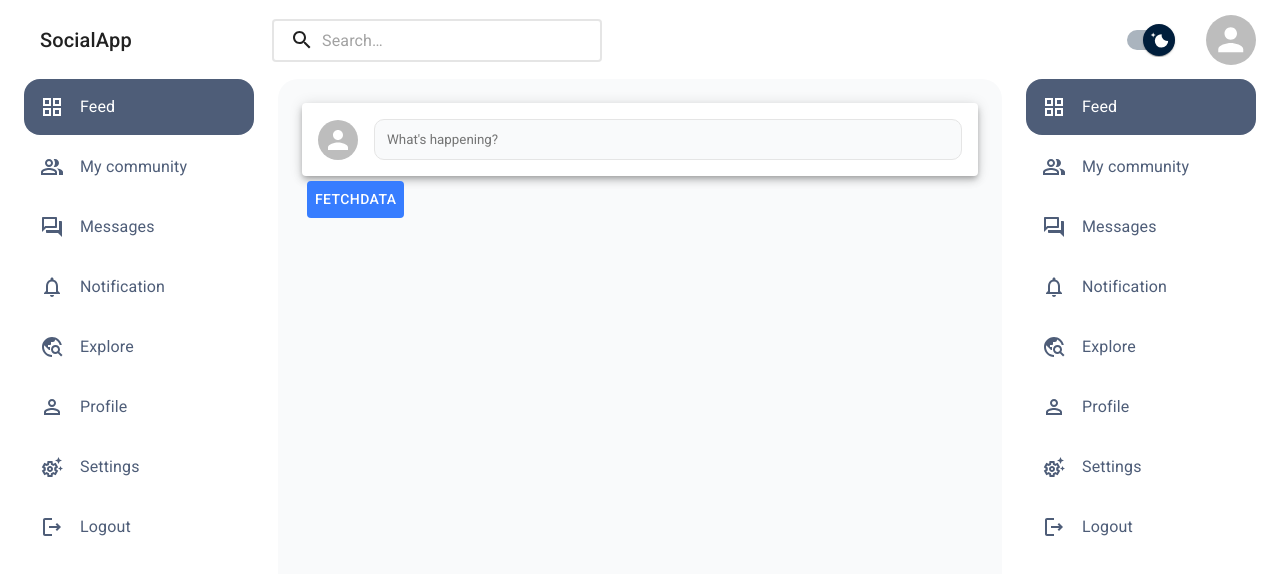
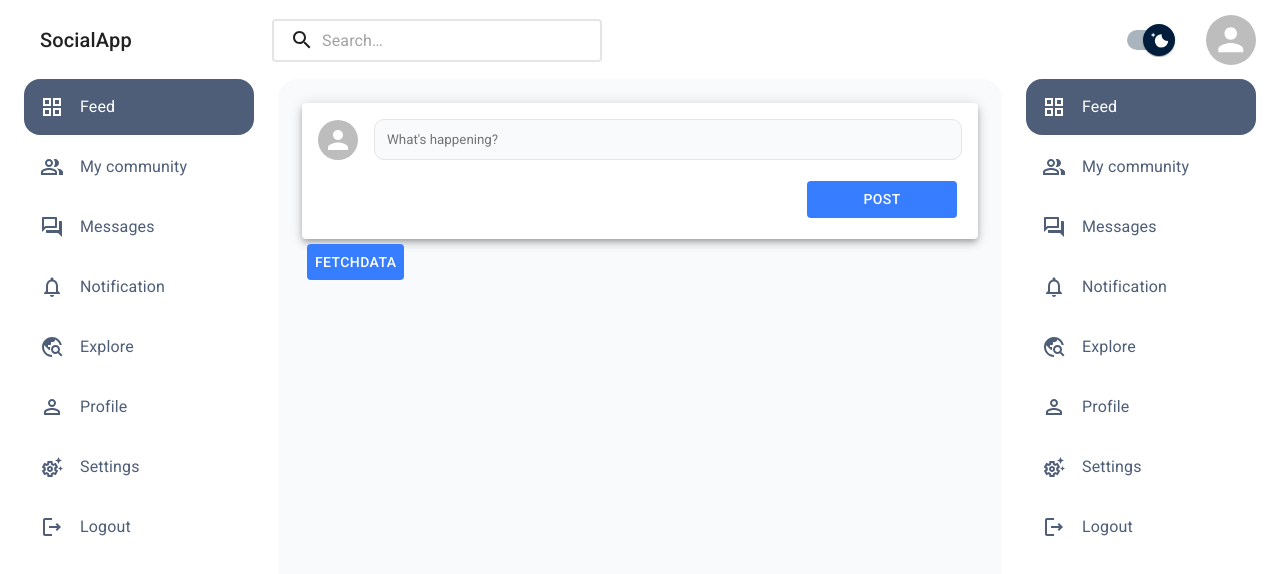
Before and after one commit to waihinsoe/socialApp, a React (Vite) app in the folder frontend/: page / in a window 1280 px wide. Shown: the top 574 px of the page. Built offline with nearby package versions, Linux system fonts and the light colour scheme; no server answers; sample sign-in values are in the browser's storage.

Commit message:
feat: add post ui

```diff
--- a/frontend/src/pages/feed/index.tsx
+++ b/frontend/src/pages/feed/index.tsx
@@ -1,18 +1,12 @@
 import { useAppDispatch, useAppSelector } from "../../store/hook";
 import { BlueButton } from "../../utils/theme";
 import { appData, fetchAppData } from "../../store/slice/appSlice";
-import {
-  Avatar,
-  Box,
-  Button,
-  IconButton,
-  Paper,
-  Typography,
-} from "@mui/material";
+import { Avatar, Box, Button, Paper } from "@mui/material";
 import { ColorModeContext } from "../../contexts/ColorModeContext";
 import { useContext } from "react";
 import PhotoLibraryOutlinedIcon from "@mui/icons-material/PhotoLibraryOutlined";
-
+import VideocamOutlinedIcon from "@mui/icons-material/VideocamOutlined";
+import SentimentSatisfiedOutlinedIcon from "@mui/icons-material/SentimentSatisfiedOutlined";
 const Feed = () => {
   const { mode } = useContext(ColorModeContext);
   const { owner } = useAppSelector(appData);
@@ -37,8 +31,26 @@ const Feed = () => {
             placeholder="What's happening?"
           />
         </Box>
-        <Box>
-          <Box></Box>
+        <Box sx={{ display: "flex", justifyContent: "space-between", mt: 2 }}>
+          <Button
+            sx={{ color: "white", flexGrow: 1 }}
+            startIcon={<VideocamOutlinedIcon />}
+          >
+            live video
+          </Button>
+          <Button
+            sx={{ color: "white", flexGrow: 1 }}
+            startIcon={<PhotoLibraryOutlinedIcon />}
+          >
+            Photo/video
+          </Button>
+          <Button
+            sx={{ color: "white", flexGrow: 1 }}
+            startIcon={<SentimentSatisfiedOutlinedIcon />}
+          >
+            feeling
+          </Button>
+          <BlueButton sx={{ width: 150 }}>Post</BlueButton>
         </Box>
       </Paper>
       <BlueButton
```
